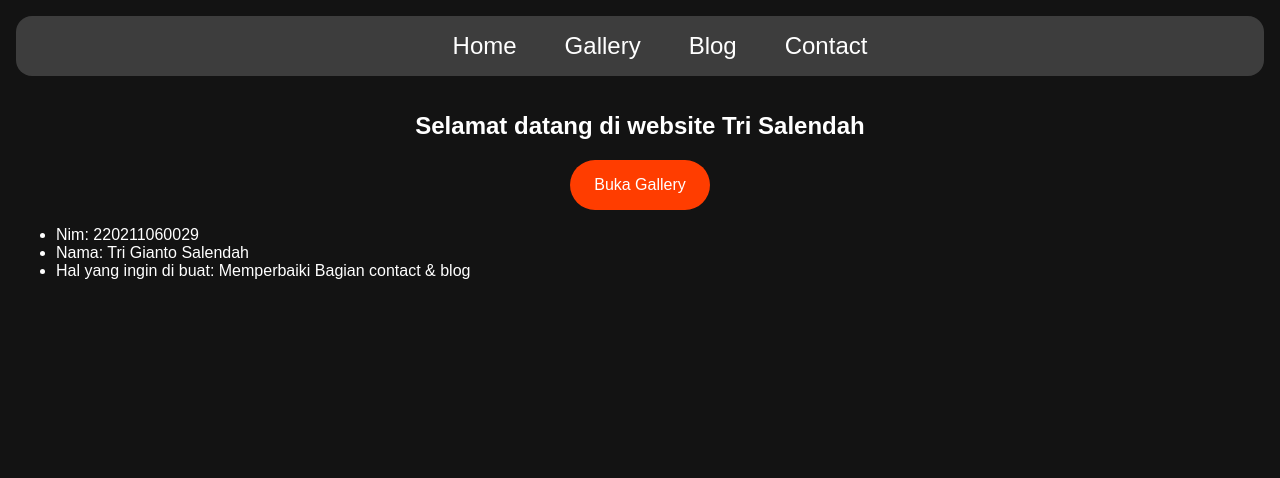
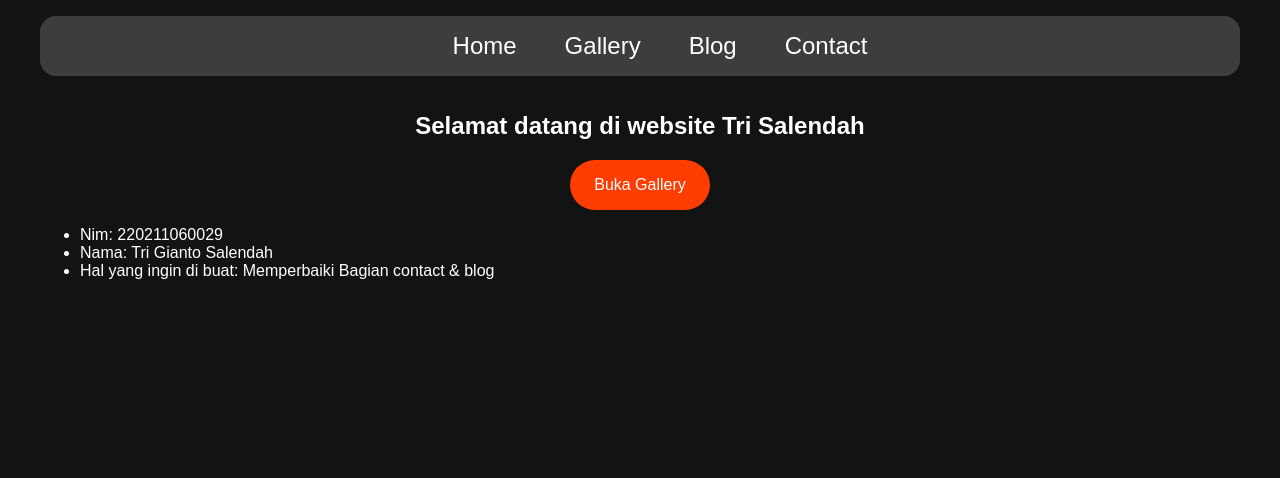
Before and after one commit to Tsalendah/Tugas-Html, a PHP site: page / in a window 1280 px wide. Shown: the top 478 px of the page. Run offline with PHP 8.4, Linux system fonts and the light colour scheme.

Commit message:
add container with max-width

```diff
--- a/index.html
+++ b/index.html
@@ -8,7 +8,7 @@
     </head>
     <body>
         <header>
-            <nav>
+            <nav class="container">
                 <ul class="ul-navbar">
                     <li class="li-navbar">
                         <a class="a-navbar" href="/">Home</a>
--- a/styles/global.css
+++ b/styles/global.css
@@ -24,7 +24,8 @@ body {
 }
 
 .container {
-    margin: 1rem;
+    max-width: 1200px;
+    margin: 0 auto;
 }
 
 .hero {
@@ -56,7 +57,6 @@ body {
 }
 
 .ul-navbar {
-    margin: 1rem;
     display: flex;
     justify-content: center;
     background-color: #3d3d3d;
```
